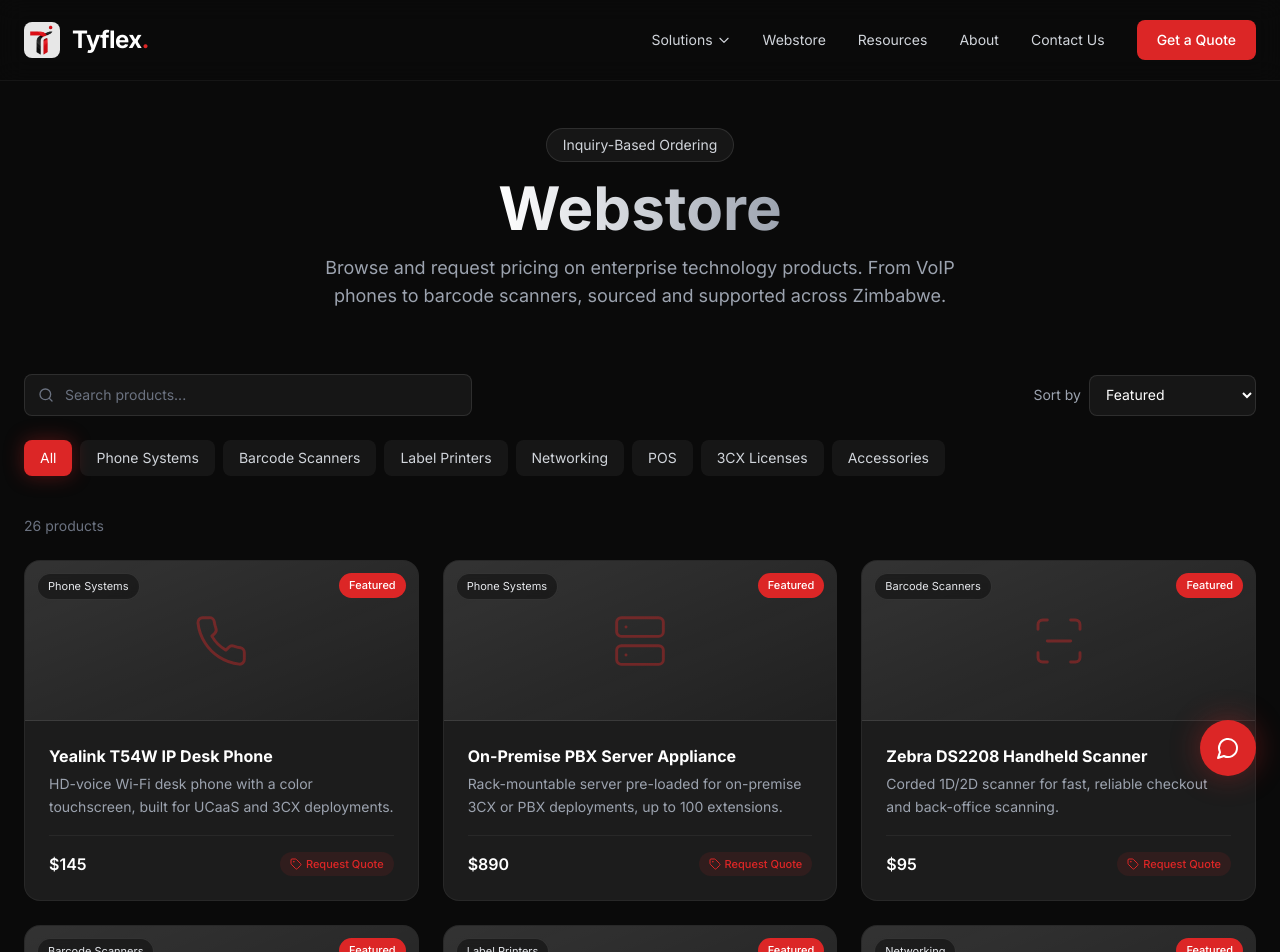
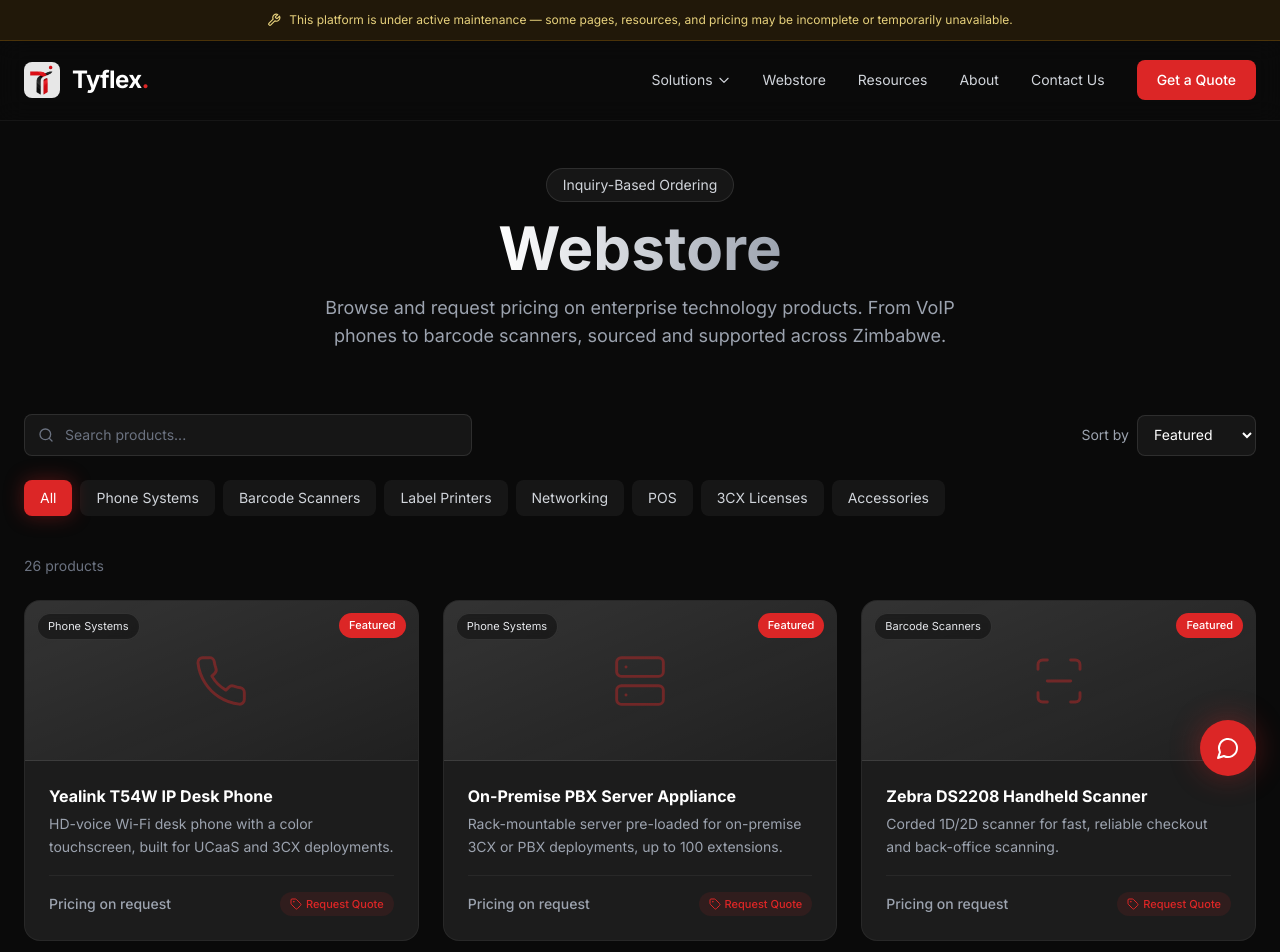
Before and after one commit to T-Machaks/tyflex, a Next.js app: page /webstore in a window 1280 px wide. Shown: the top 952 px of the page. Built offline with nearby package versions, Linux system fonts and the light colour scheme.

Commit message:
webstore: stub pricing (demo data); add site-wide maintenance banner

```diff
--- a/src/app/layout.tsx
+++ b/src/app/layout.tsx
@@ -1,6 +1,7 @@
 import type { Metadata } from "next";
 import { Inter } from "next/font/google";
 import "./globals.css";
+import MaintenanceBanner from "@/components/MaintenanceBanner";
 import Header from "@/components/Header";
 import Footer from "@/components/Footer";
 import ChatWidget from "@/components/chat/ChatWidget";
@@ -130,8 +131,9 @@
           type="application/ld+json"
           dangerouslySetInnerHTML={{ __html: JSON.stringify(organizationAndLocalBusinessSchema) }}
         />
+        <MaintenanceBanner />
         <Header />
-        <main>{children}</main>
+        <main className="pt-10">{children}</main>
         <Footer />
         <ChatWidget />
       </body>
--- a/src/app/webstore/product/[id]/page.tsx
+++ b/src/app/webstore/product/[id]/page.tsx
@@ -36,6 +36,8 @@
 
   const related = getRelatedProducts(product);
 
+  // Catalog pricing is stubbed for now (inquiry-based ordering), so the
+  // structured data omits an Offer/price rather than publish a placeholder.
   const productSchema = {
     "@context": "https://schema.org",
     "@type": "Product",
@@ -43,13 +45,6 @@
     description: product.shortDescription,
     category: product.category,
     brand: { "@type": "Organization", name: COMPANY.name },
-    offers: {
-      "@type": "Offer",
-      priceCurrency: "USD",
-      price: product.price,
-      availability: "https://schema.org/InStock",
-      url: `${COMPANY.url}/webstore/product/${product.id}`,
-    },
   };
 
   const quoteHref = `/get-quote?product=${encodeURIComponent(product.name)}`;
@@ -102,7 +97,7 @@
             </FadeIn>
             <FadeIn delay={0.2}>
               <div className="flex items-center gap-4 mb-8">
-                <span className="text-3xl font-bold text-white">${product.price.toLocaleString()}</span>
+                <span className="text-lg font-semibold text-gray-300">Pricing on request</span>
                 <span className="inline-flex items-center gap-1.5 px-3 py-1.5 rounded-full bg-brand-red/10 text-brand-red text-xs font-medium">
                   <Tag className="h-3.5 w-3.5" />
                   Request Quote — Inquiry Based
--- a/src/components/Header.tsx
+++ b/src/components/Header.tsx
@@ -28,7 +28,7 @@
   if (isProtectedPath(pathname)) return null;
 
   return (
-    <header className="fixed top-0 left-0 right-0 z-50 bg-brand-black/80 backdrop-blur-md border-b border-white/5">
+    <header className="fixed top-10 left-0 right-0 z-50 bg-brand-black/80 backdrop-blur-md border-b border-white/5">
       <div className="max-w-7xl mx-auto px-6 h-20 flex items-center justify-between">
         {/* Logo */}
         <Link href="/" className="flex items-center gap-3">
--- /dev/null
+++ b/src/components/MaintenanceBanner.tsx
@@ -0,0 +1,21 @@
+import { Wrench } from "lucide-react";
+
+/**
+ * Site-wide notice that the platform is under active maintenance. Fixed to the
+ * very top (above the Header, which is offset down by the same amount in
+ * layout.tsx / globals via the `pt-10` on <main> and `top-10` on <header>).
+ * Non-dismissible on purpose so the notice can't be missed while work is ongoing.
+ */
+export default function MaintenanceBanner() {
+  return (
+    <div className="fixed top-0 inset-x-0 z-[60] bg-amber-500/10 border-b border-amber-500/20 backdrop-blur-md">
+      <p className="mx-auto flex min-h-10 max-w-7xl items-center justify-center gap-2 px-4 py-1.5 text-center text-[11px] leading-snug text-amber-200/90 sm:text-xs">
+        <Wrench className="h-3.5 w-3.5 shrink-0" aria-hidden />
+        <span>
+          This platform is under active maintenance — some pages, resources, and
+          pricing may be incomplete or temporarily unavailable.
+        </span>
+      </p>
+    </div>
+  );
+}
--- a/src/components/webstore/ProductCard.tsx
+++ b/src/components/webstore/ProductCard.tsx
@@ -29,7 +29,7 @@
           <h3 className="font-bold mb-1.5 leading-snug">{product.name}</h3>
           <p className="text-sm text-gray-400 leading-relaxed mb-4 flex-1">{product.shortDescription}</p>
           <div className="flex items-center justify-between gap-3 mt-auto pt-4 border-t border-white/5">
-            <span className="text-white font-semibold">${product.price.toLocaleString()}</span>
+            <span className="text-sm text-gray-400 font-medium">Pricing on request</span>
             <span className="inline-flex items-center gap-1 px-2.5 py-1 rounded-full bg-brand-red/10 text-brand-red text-[11px] font-medium whitespace-nowrap">
               <Tag className="h-3 w-3" />
               Request Quote
--- a/src/components/webstore/WebstoreClient.tsx
+++ b/src/components/webstore/WebstoreClient.tsx
@@ -10,12 +10,12 @@
 
 const categories: CategoryFilter[] = ["All", ...PRODUCT_CATEGORIES];
 
-type SortValue = "featured" | "price-asc" | "price-desc" | "name-asc";
+// Price sorts are omitted while catalog pricing is stubbed (inquiry-based
+// ordering; real prices are confirmed on the quote).
+type SortValue = "featured" | "name-asc";
 
 const sortOptions: { value: SortValue; label: string }[] = [
   { value: "featured", label: "Featured" },
-  { value: "price-asc", label: "Price: Low to High" },
-  { value: "price-desc", label: "Price: High to Low" },
   { value: "name-asc", label: "Name: A–Z" },
 ];
 
@@ -43,12 +43,6 @@
 
     const sorted = [...list];
     switch (sort) {
-      case "price-asc":
-        sorted.sort((a, b) => a.price - b.price);
-        break;
-      case "price-desc":
-        sorted.sort((a, b) => b.price - a.price);
-        break;
       case "name-asc":
         sorted.sort((a, b) => a.name.localeCompare(b.name));
         break;
--- a/src/lib/data/products.ts
+++ b/src/lib/data/products.ts
@@ -24,7 +24,11 @@
   shortDescription: string;
   description: string;
   icon: IconName;
-  /** USD reference price — final pricing is confirmed on the quote. */
+  /**
+   * USD reference price. Currently NOT surfaced anywhere in the UI — catalog
+   * pricing is stubbed while ordering is inquiry-based (demo figures). Kept as
+   * reference data for when real pricing is wired back in.
+   */
   price: number;
   featured: boolean;
   specs: ProductSpec[];
```
